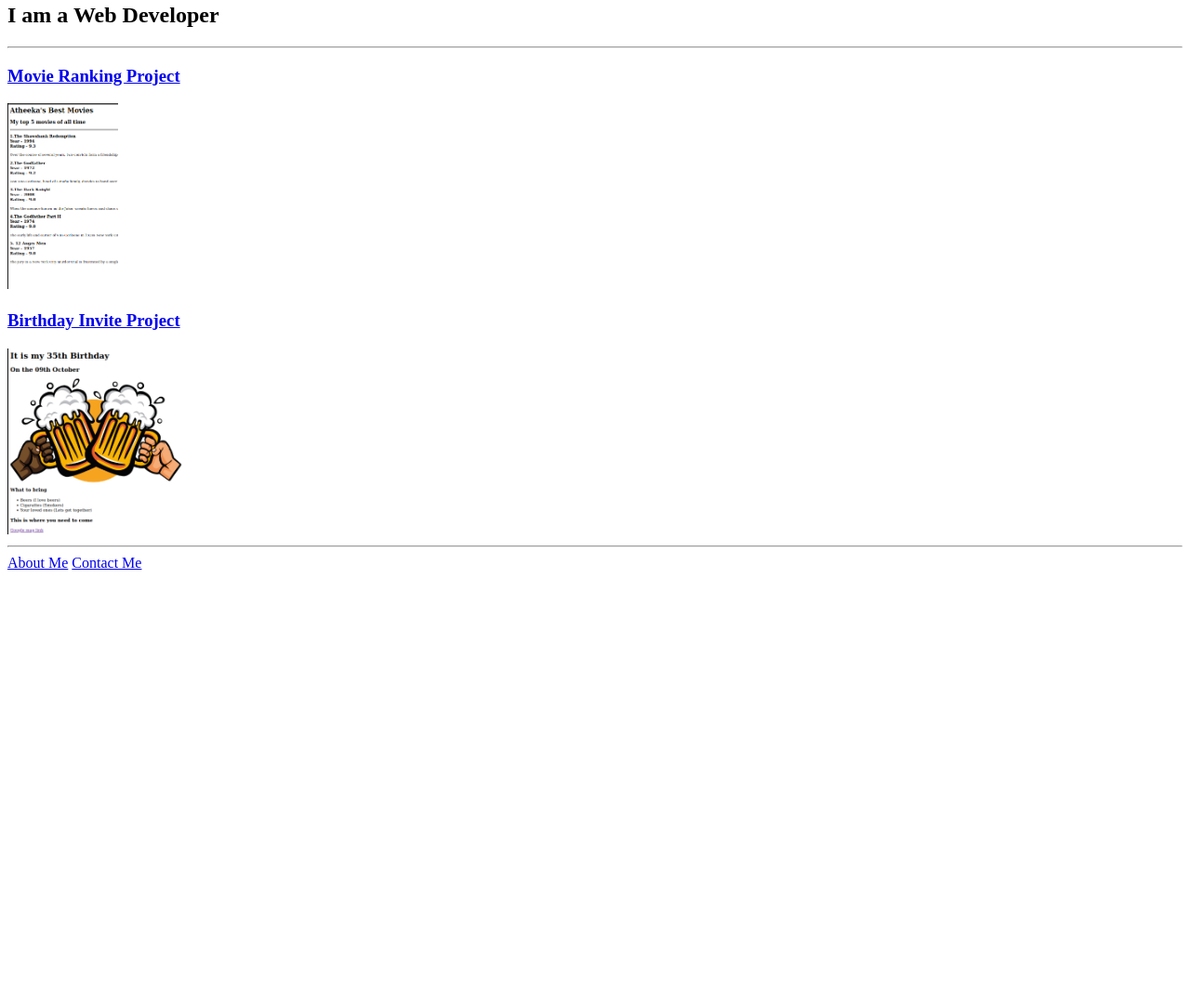
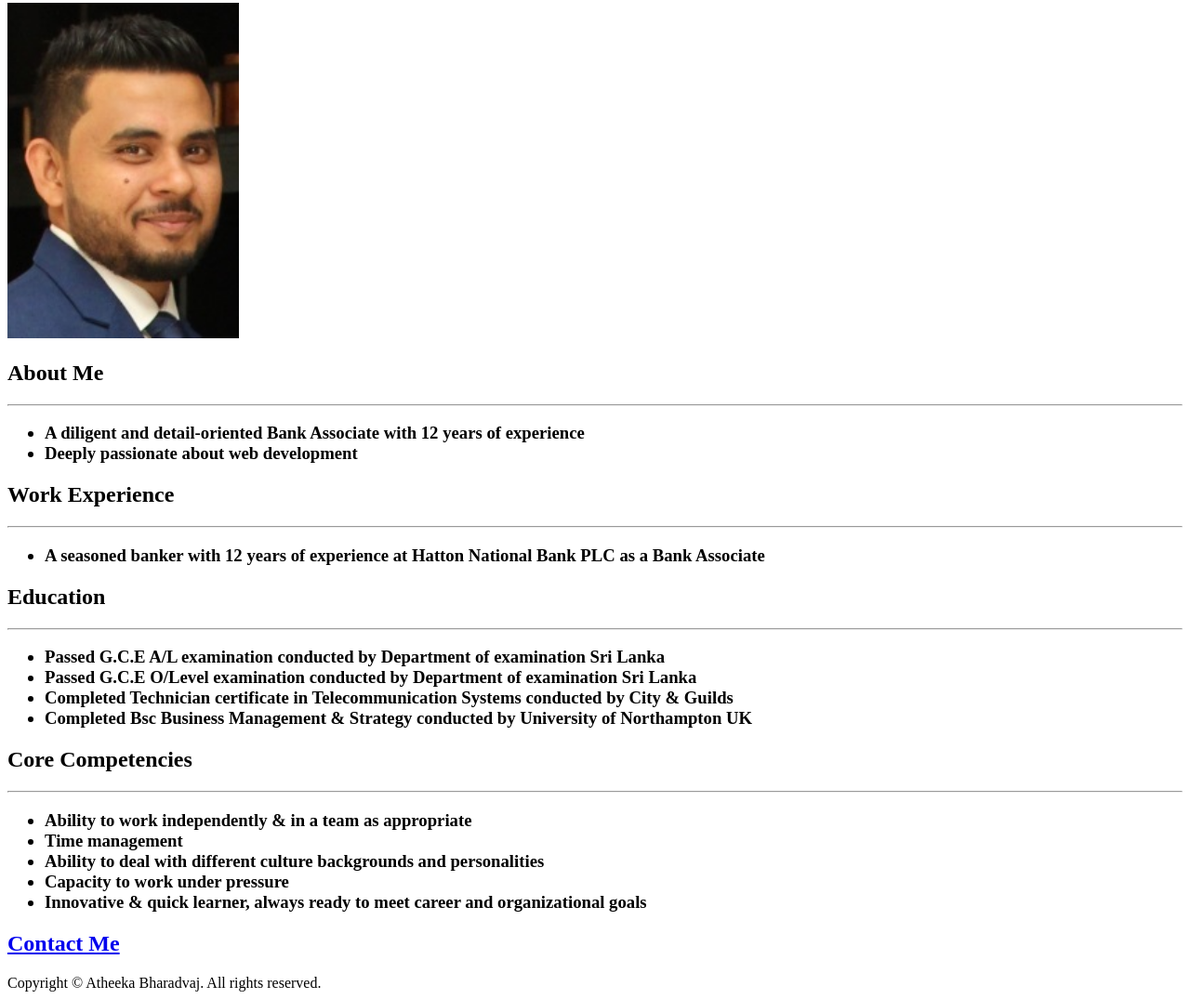
Before and after one commit to Atheeka/html-portfolio, a plain HTML site: page index.html in a window 1280 px wide. Shown: the part 77-1152 px from the top of the page at 93% size. Before the commit the page ends 800 px from the top, so only its background shows below. Drawn offline with Linux system fonts and the light colour scheme.

Commit message:
Add files via upload

```diff
--- a/index.html
+++ b/index.html
@@ -2,18 +2,43 @@
 <html lang="en">
     <head>
         <meta charset="UTF-8">
-        <title>My Website</title>
+        <title>My Resume</title>
     </head>
     <body>
-        <h1>Atheeka's Portfolio</h1>
-        <h2>I am a Web Developer</h2>
+        <h1>Atheeka Bharadvaj</h1>
+        <img src="./Images/Me.png" />
+        <h2>About Me</h2>
         <hr />
-        <h3><a href="./public/moviea.html">Movie Ranking Project</a></h3>
-        <img src="./assets/images/moviea.png" height="200" />
-        <h3><a href="./public/birthdaya.html">Birthday Invite Project</a></h3>
-        <img src="./assets/images/birthdaya.png" height="200" />
+        <h3><ul>
+                <li>A diligent and detail-oriented Bank Associate with 12 years of experience</li>
+                <li>Deeply passionate about web development</li>
+        </ul></h3>
+        <h2>Work Experience</h2>
         <hr />
-        <a href="./public/about.html">About Me</a>
-        <a href="./public/contact.html">Contact Me</a>
+        <h3><ul>
+            <li>A seasoned banker with 12 years of experience at Hatton National Bank PLC as a Bank
+                Associate</li>
+        </ul></h3>
+        <h2>Education</h2>
+        <hr />
+        <h3><ul>
+            <li>Passed G.C.E A/L examination conducted by Department of examination Sri
+                Lanka</li>
+            <li>Passed G.C.E O/Level examination conducted by Department of examination Sri Lanka</li>
+            <li>Completed Technician certificate in Telecommunication Systems conducted by City & Guilds</li>
+            <li>Completed Bsc Business Management & Strategy conducted by University of Northampton UK </li>
+        </ul></h3>
+        <h2>Core Competencies</h2>
+        <hr />
+        <h3><ul>
+            <li>Ability to work independently & in a team as appropriate</li>
+            <li>Time management</li>
+            <li>Ability to deal with different culture backgrounds and personalities</li>
+            <li>Capacity to work under pressure</li>
+            <li>Innovative & quick learner, always ready to meet career and organizational goals</li>
+        </ul></h3>
+        <h2><a href="./Public/contact me.html">Contact Me</a></h2>
+        <footer>Copyright &#169; Atheeka Bharadvaj. All rights reserved.</footer>
+
     </body>
 </html>
```
Also changed, not shown: Public/contact me.html (added, +16 -0 lines), Images/Me.png (added).
